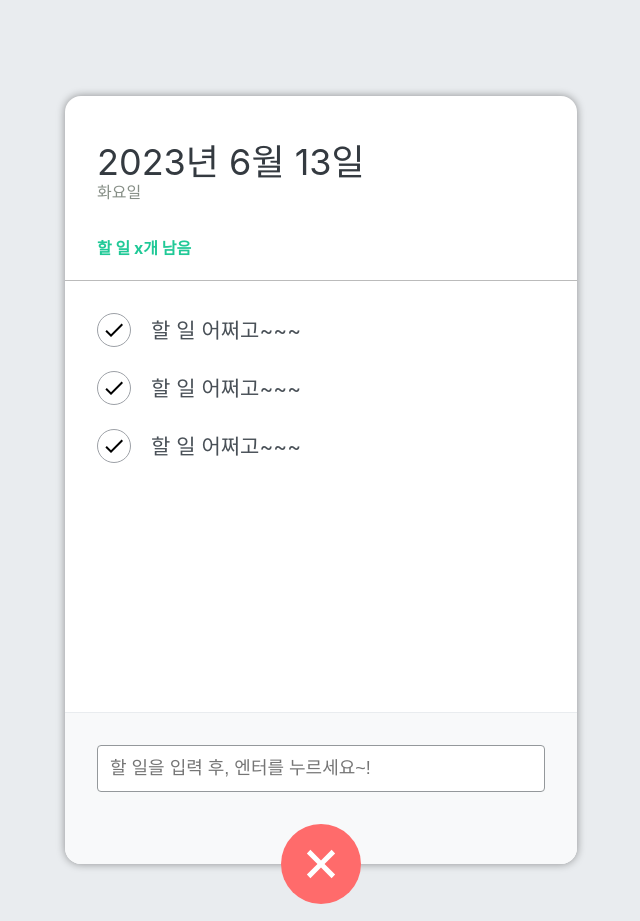
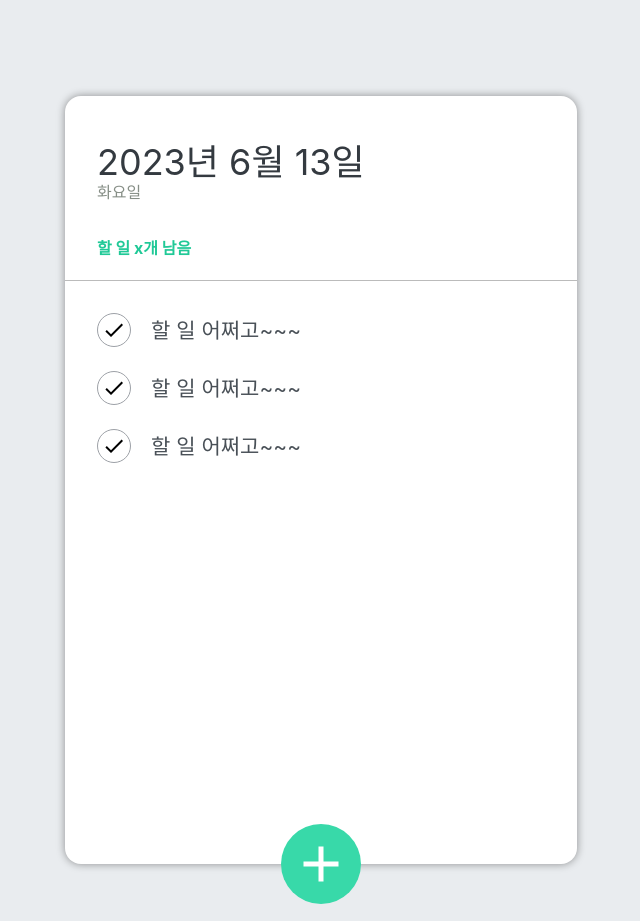
Before and after one commit to PudingJelly/react-todo, a React (Create React App) app: page / in a window 1280 px wide. Shown: the whole page, without its empty margins (319-959 px from the left). Built offline with nearby package versions, Linux system fonts and the light colour scheme.

Commit message:
TodoInput 클릭이벤트 구현

```diff
--- a/src/component/TodoInput.js
+++ b/src/component/TodoInput.js
@@ -1,19 +1,39 @@
-import React from 'react'
+import React, { useState } from 'react'
 import { MdAdd } from 'react-icons/md'
 import './scss/TodoInput.scss'
+import cn from 'classnames';
 
 const TodoInput = () => {
+
+  // 입력창이 열리는 여부를 표현하는 상태값
+  const [open, setOpen] = useState(false);
+
+  // + 버튼 클릭 시 이벤트 처리
+  const onToggle = () => {
+    setOpen(!open);
+  }
+
   return (
     <>
-        <div className='form-wrapper'>
+      {
+        open && (<div className='form-wrapper'>
                     <form className='insert-form'>
                       <input
                         type='text'
                         placeholder='할 일을 입력 후, 엔터를 누르세요~!'
                       />
                     </form>
-        </div>
-        <button className='insert-btn open'>
+                  </div>)
+      }
+      {/*
+        cn() : 첫번째 파라미터는 항상 유지할  default 클래스
+               두번째 파라미터는 논리 상태값
+               => 논리 상태값이  true일 경우 해당 클래스 추가
+                  false일 경우 제거
+                  {클래스이름: 논리값},
+                  클래스 이름 지정 안할 시 변수명이 클래스 이름으로 사용
+      */}
+      <button className={cn('insert-btn', {open})} onClick={onToggle}>
         <MdAdd />
       </button>
     </>
```
Lines whose indentation alone changed are shown as unchanged.
